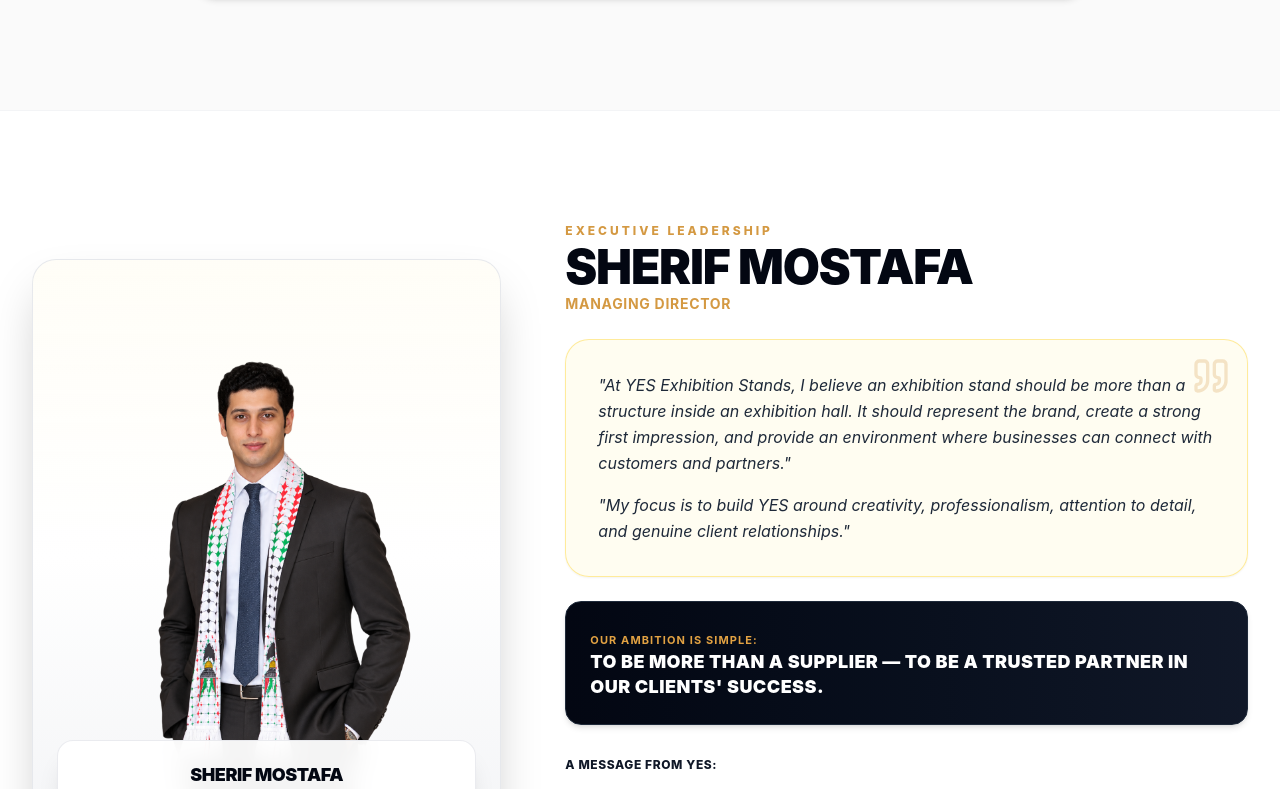
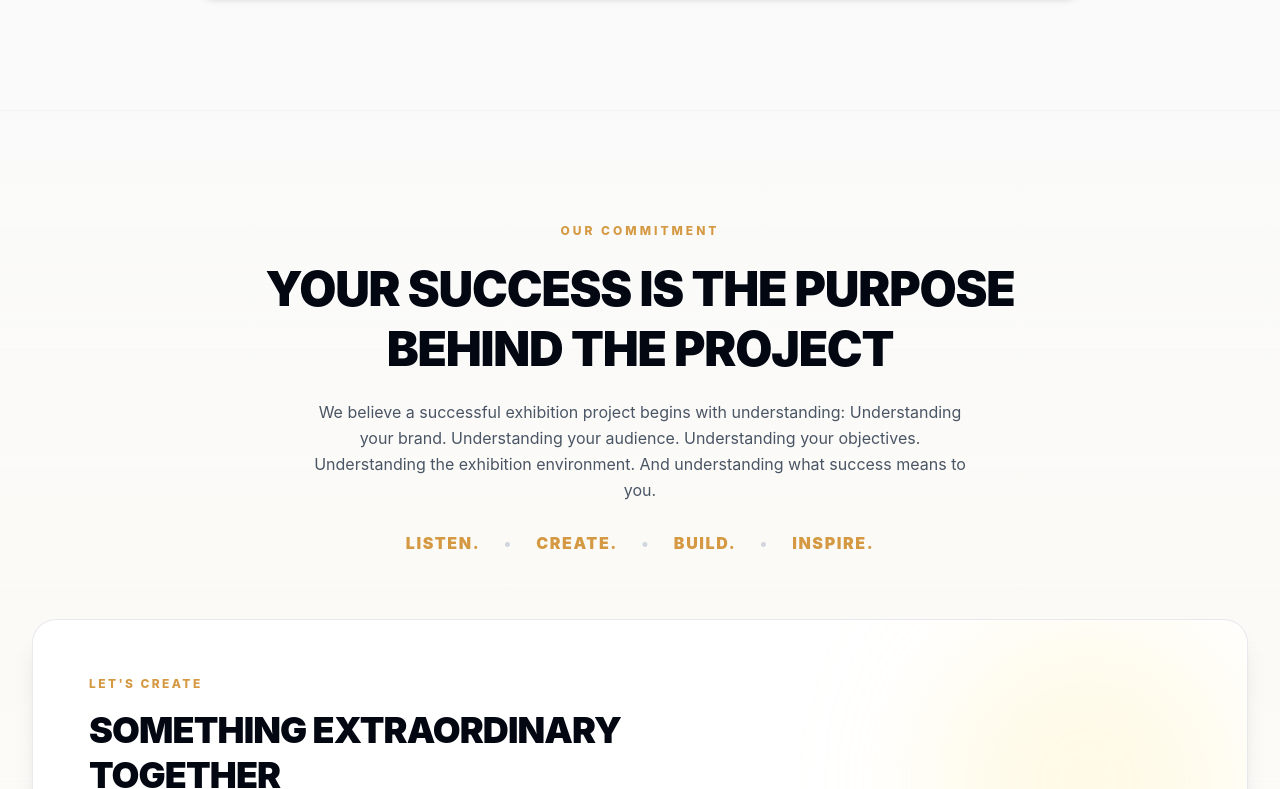
Before and after one commit to optimizers-ae/Yes-Exhibitions, a React (Vite) app: page /about in a window 1280 px wide. Shown: the part 10691-11480 px from the top of the page. Built offline with nearby package versions, Linux system fonts and the light colour scheme; a web font is replaced by a local one.

Commit message:
fixing issues

```diff
--- a/src/pages/About.jsx
+++ b/src/pages/About.jsx
@@ -46,10 +46,7 @@
       {/* 9. Quality & Execution: From 3D to Reality (Slide 10) */}
       <AboutExecution />
 
-      {/* 10. Executive Leadership: Sherif Mostafa (Slide 12 & 13) */}
-      <AboutLeadership />
-
-      {/* 11. Our Commitment & CTA (Slide 15 & Slide 16) */}
+      {/* 10. Our Commitment & CTA (Slide 15 & Slide 16) */}
       <AboutCommitment />
     </div>
   );
--- a/src/pages/Contact.jsx
+++ b/src/pages/Contact.jsx
@@ -787,8 +787,6 @@
         </div>
       </main>
 
-      {/* Footer */}
-      <Footer />
     </div>
   );
 };
```
